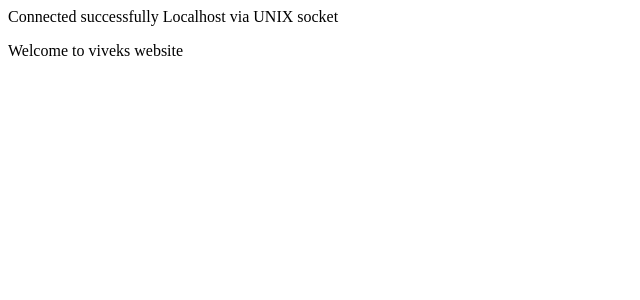
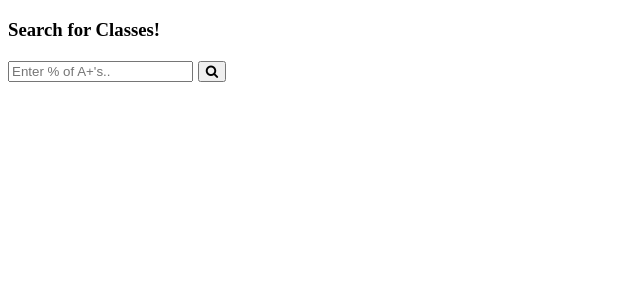
Before and after one commit to vivekh99/findmyumclass.com, a PHP site: page / in a window 1280 px wide. Shown: the top 300 px of the page, without its empty margins (0-640 px from the left). Run offline with PHP 8.4, Linux system fonts and the light colour scheme; data that the repository does not hold is empty.

Commit message:
create search box and calls made to it

```diff
--- a/index.php
+++ b/index.php
@@ -4,47 +4,25 @@
 
 
 <?php
-$servername = "localhost";
-$username = "root";
-$password = "";
-$dbName = "courses_except_engr";
 
-// Create connection
-$myDB = new mysqli($servername, $username, $password, $dbName);
-
-// Check connection
-if ($myDB->connect_error) {
-    die("Connection failed: " . $myDB->connect_error);
-}
-echo "Connected successfully \n";
-
-echo $myDB->host_info;
-
-$sql = "SELECT 'Class Name', Workload, 'A+', FROM myTable";
-$result = $myDB->query($sql);
-
-
-
-if ($result->num_rows) {
-
-	echo $result;
-}
-/*	//output data of row
-	while ($row = $result->fetch_assoc()) {
-		echo "class name " . $row["Class Name"] . " " . "Workload " . $row["Workload"] . " " . "grade " . $row["A+"] . "<br>";
-
-	}
-}
-else {
-	echo "no results mate";
-}*/
+//include "database_connection.php";
 
 ?>
 
+<link rel="stylesheet" href="https://cdnjs.cloudflare.com/ajax/libs/font-awesome/4.7.0/css/font-awesome.min.css">
 
-    	<p>Welcome to viveks website</p>
+<!-- The form -->
+<h3>Search for Classes!<h3>
+<form class="example" action="search_text.php">
+  <input type="text" placeholder="Enter % of A+'s.." name="search">
+  <button type="submit"><i class="fa fa-search"></i></button>
+</form>
 
+<?php
 
+//include "search_text.php";
+
+?>
 
     </body>
 </html>
```
